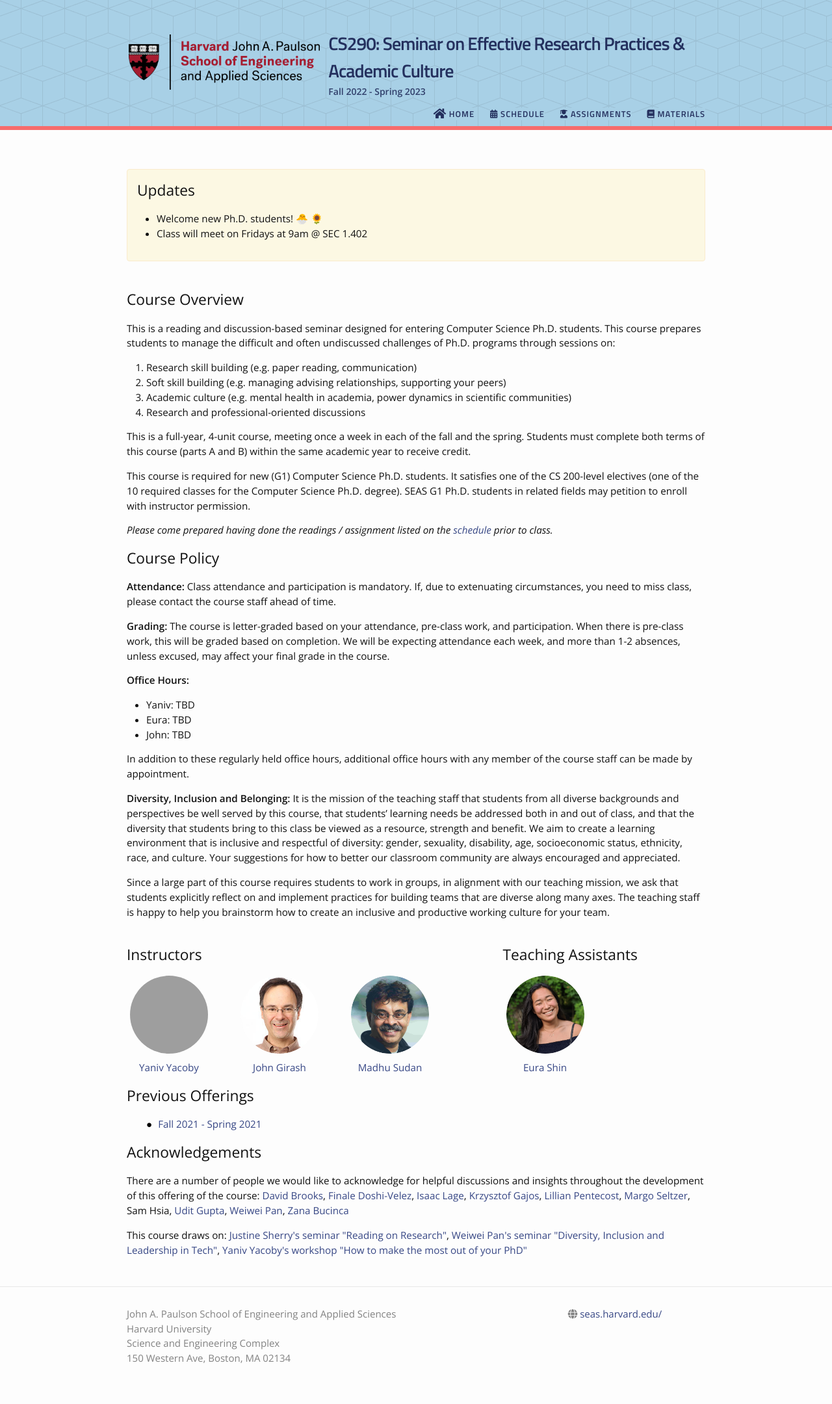
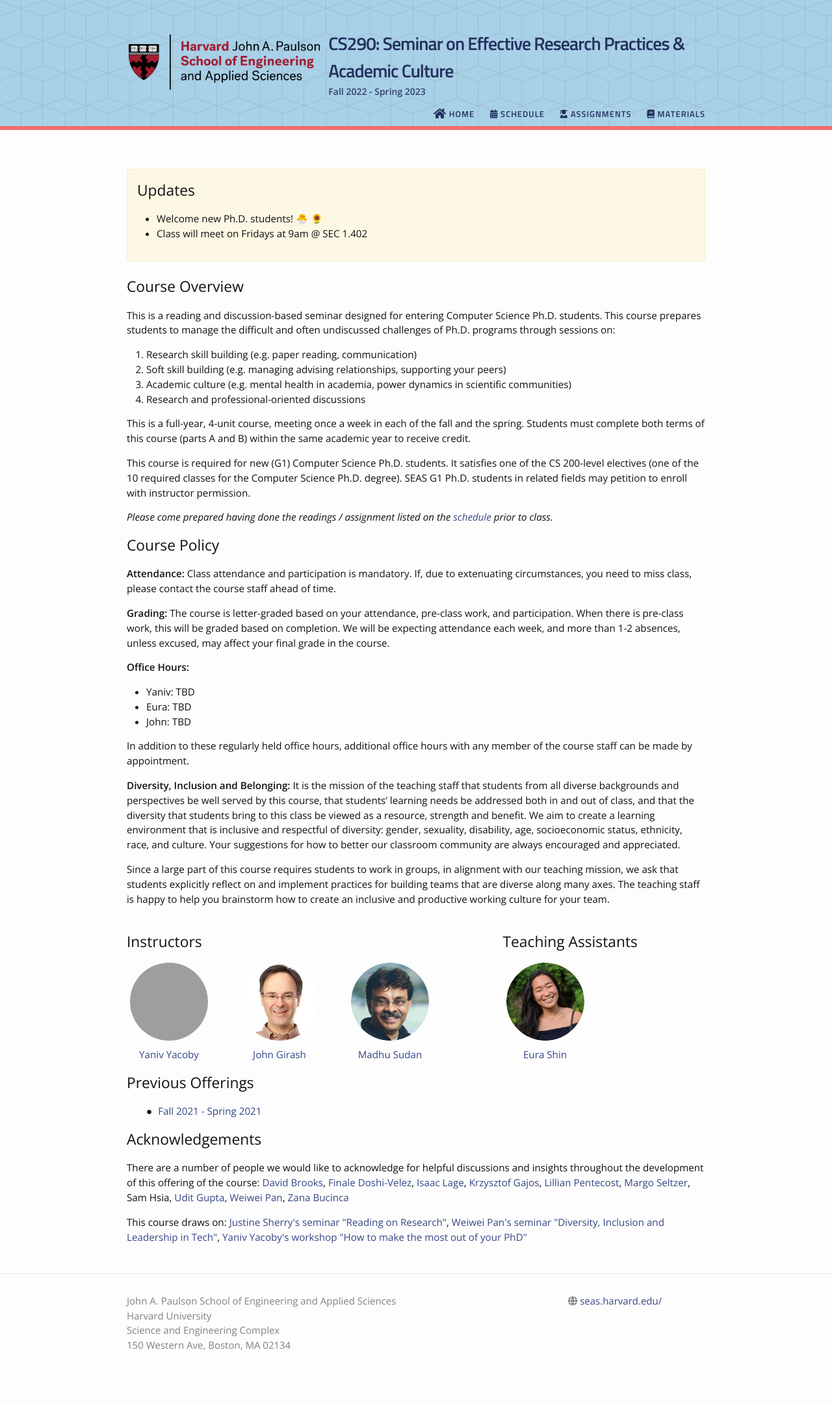
Before and after one commit to yanivyacoby/harvard-cs290, a Jekyll site: the page built from index.md, in a window 1280 px wide. Shown: the whole page at 65% size. Built offline with Jekyll 4.4.1, drawn with Linux system fonts in a browser that asks for light colours; nearby versions of some CDN libraries; our own code applies the rules of GitHub Pages for plain Markdown files; grey boxes are pictures that could not be loaded.

Commit message:
Update _base.scss

```diff
--- a/_sass/_base.scss
+++ b/_sass/_base.scss
@@ -423,7 +423,7 @@ a.tosu {
 
 .announcement-box {
     padding: 15px;
-    margin-bottom: 20px;
+    //margin-bottom: 20px;
     border: 1px solid transparent;
     border-radius: 4px;
     background-color: #fcf8e3;
```
